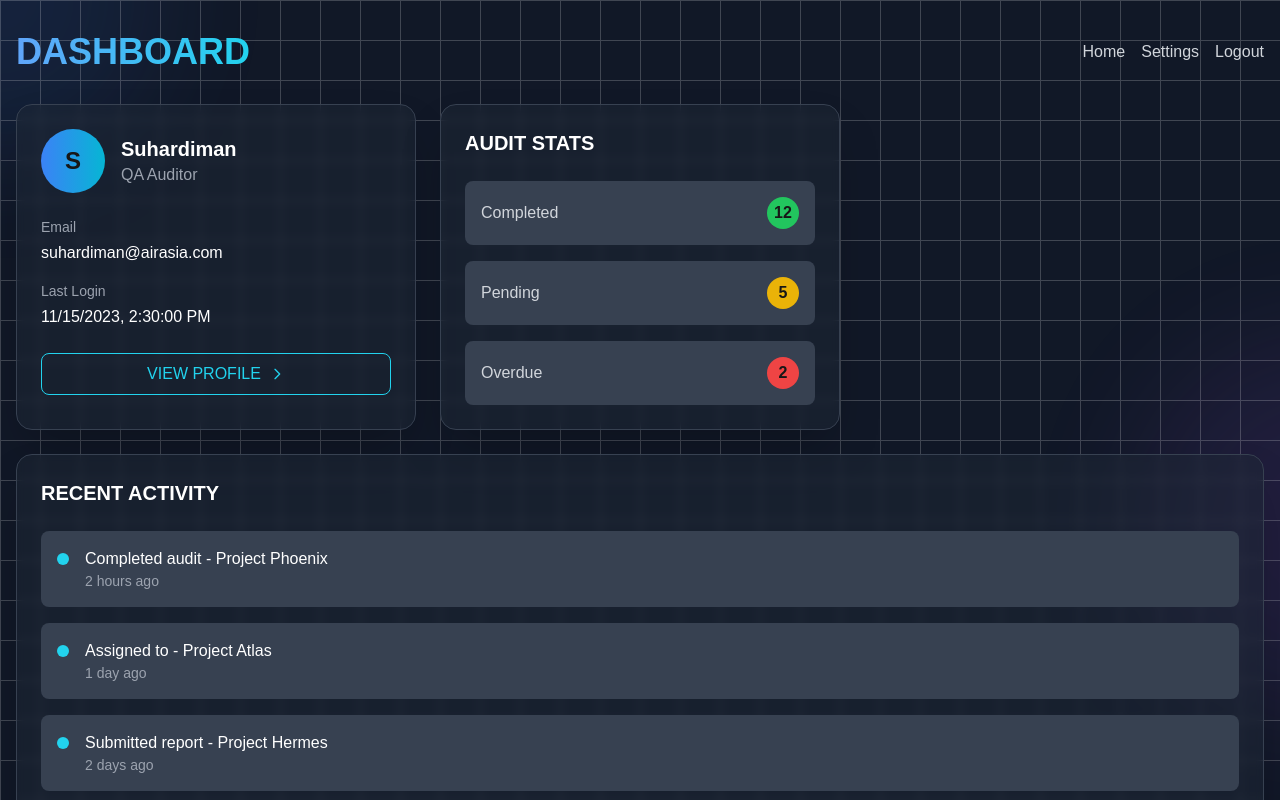
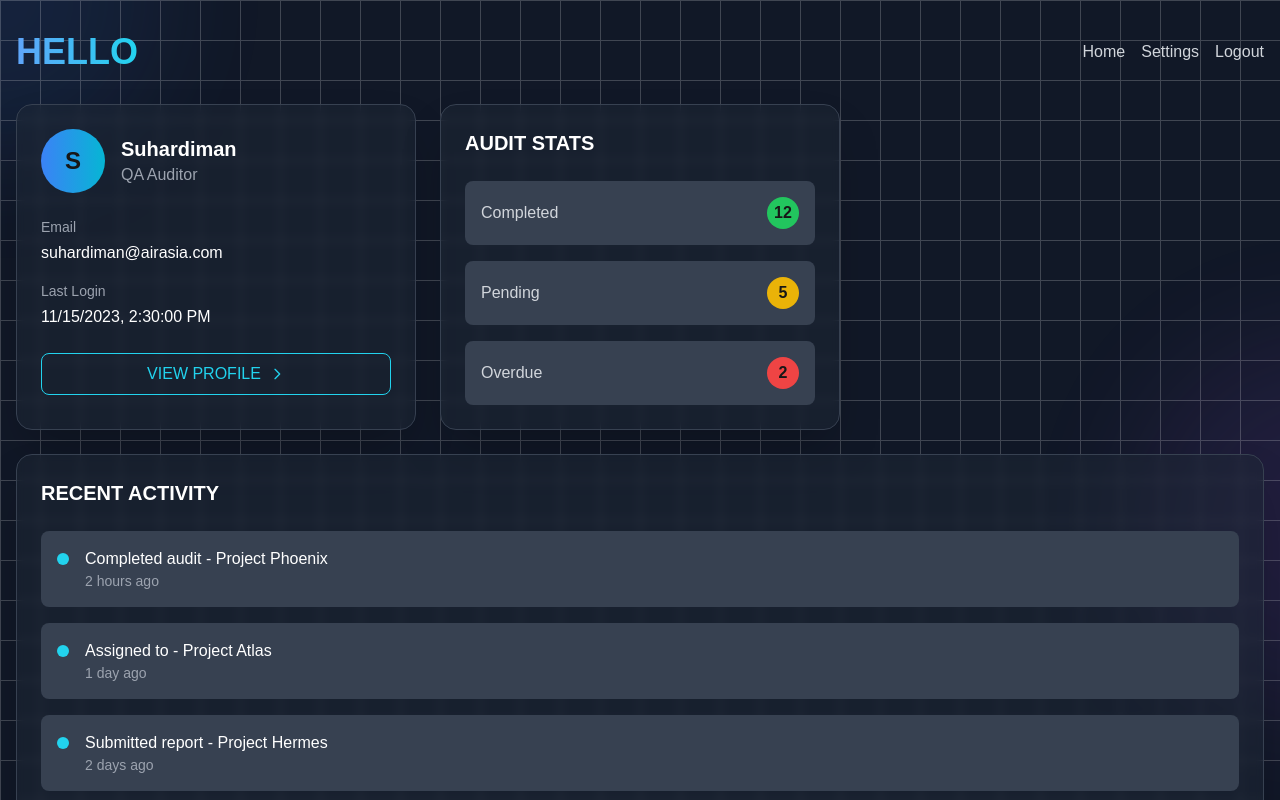
Before and after one commit to M1ngsan636/audit-tracker, a Next.js app: page /user in a window 1280 px wide. Shown: the top 800 px of the page. Built offline with nearby package versions, Linux system fonts and the light colour scheme.

Commit message:
Update page.tsx

```diff
--- a/src/app/user/page.tsx
+++ b/src/app/user/page.tsx
@@ -86,7 +86,7 @@ const LoadingSpinner = () => (
 const Header = () => (
   <header className="flex justify-between items-center">
     <h1 className="text-4xl font-bold text-transparent bg-clip-text bg-gradient-to-r from-blue-400 to-cyan-400">
-      DASHBOARD
+      HELLO
     </h1>
     <nav className="flex space-x-4">
       <Link href="/user" className="text-gray-300 hover:text-cyan-400 transition-colors">
```
